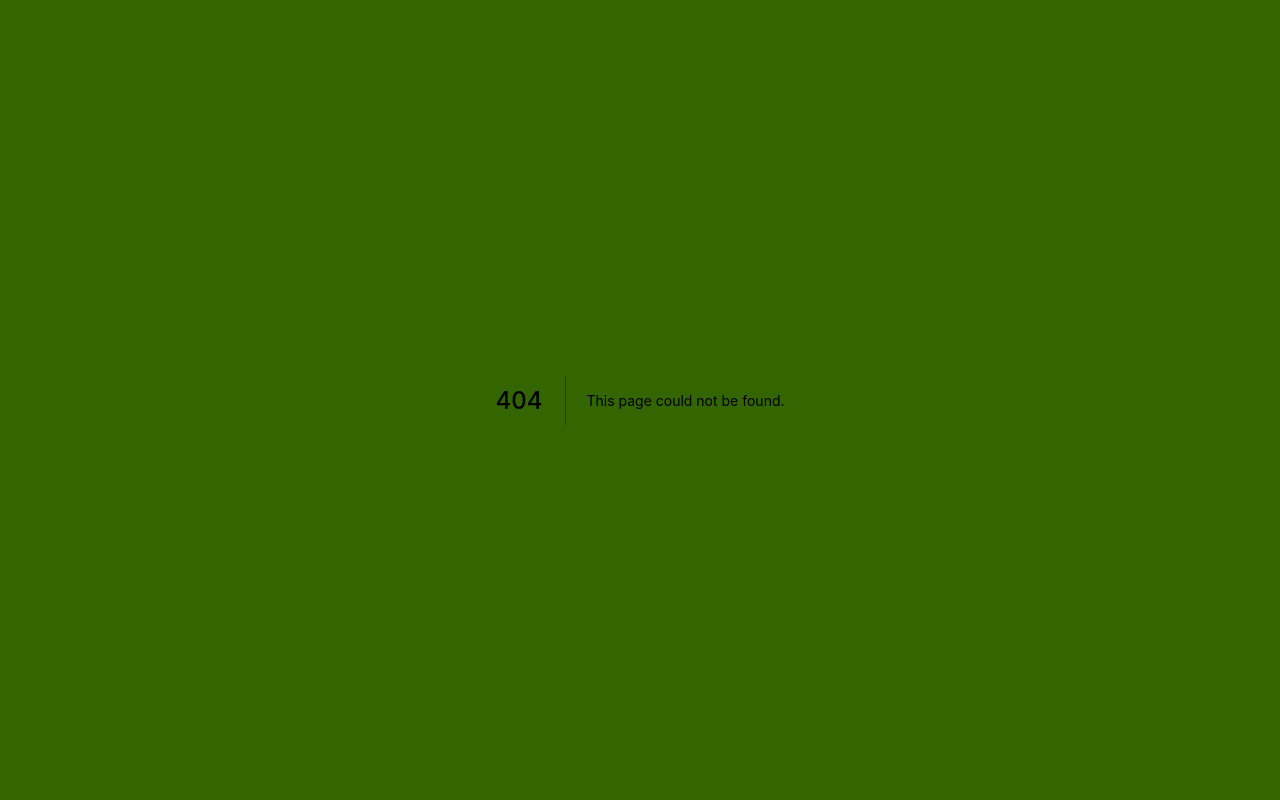
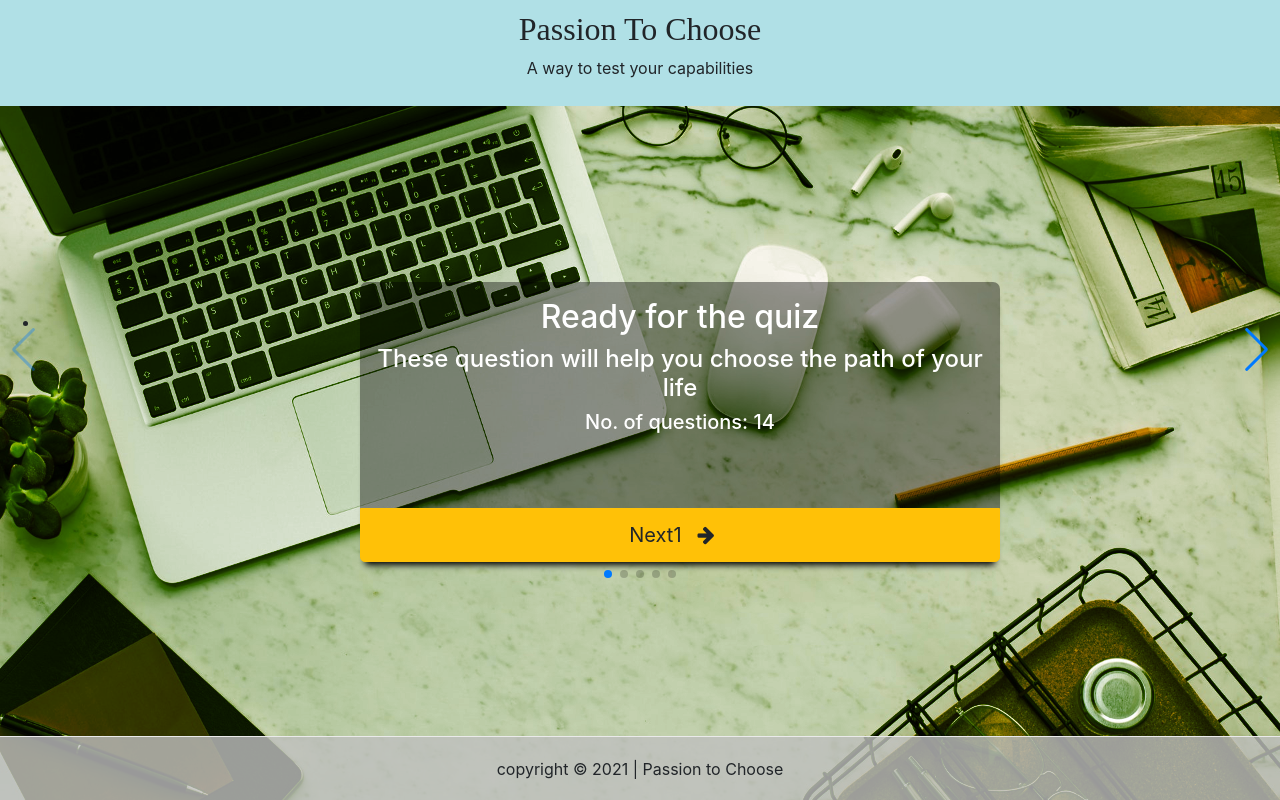
Before and after one commit to harshmittal1750/passion_to_choose_web, a Next.js app: page /page in a window 1280 px wide. Before the commit this address had no page. Built offline with nearby package versions, Linux system fonts and the light colour scheme.

Commit message:
swiper js setup and update structure of header and footer

```diff
--- a/Components/Box.js
+++ b/Components/Box.js
@@ -1,31 +1,23 @@
 import React from "react";
 import boxStyles from "../styles/Box.module.css";
-import { Container, ButtonToggle } from "reactstrap";
-import "font-awesome/css/font-awesome.css";
+import { Container } from "reactstrap";
 
-const nextBtn = () => {
-  alert("Next button clicked");
-};
+import Button1 from "./Button1";
+import Button2 from "./Button2";
+
 
 const Box = () => {
   return (
+    <React.Fragment>
       <Container className={boxStyles.centreBox}>
         <div className={boxStyles.centerHeading}>
           <h2>Ready for the quiz</h2>
           <h4>These question will help you choose the path of your life</h4>
           <h5>No. of questions: 14</h5>
         </div>
-      <ButtonToggle
-        size="lg"
-        block
-        color="warning"
-        className={boxStyles.button}
-        onClick={() => nextBtn()}
-      >
-        Next
-        <i className="fa fa-arrow-right p-3"></i>
-      </ButtonToggle>
+        <Button1 />
       </Container>
+    </React.Fragment>
   );
 };
 
--- /dev/null
+++ b/Components/Button1.js
@@ -0,0 +1,26 @@
+import React from "react";
+import { ButtonToggle } from "reactstrap";
+import boxStyles from "../styles/Box.module.css";
+
+const nextBtn = () => {
+  alert("Next button clicked");
+};
+
+const Button1 = () => {
+  return (
+    <>
+      <ButtonToggle
+        size="lg"
+        block
+        color="warning"
+        className={boxStyles.button}
+        onClick={() => nextBtn()}
+      >
+        Next1
+        <i className="fa fa-arrow-right p-3"></i>
+      </ButtonToggle>
+    </>
+  );
+};
+
+export default Button1;
--- /dev/null
+++ b/Components/Button2.js
@@ -0,0 +1,28 @@
+import React from "react";
+import { ButtonToggle } from "reactstrap";
+import boxStyles from "../styles/Box.module.css";
+
+const Button2 = () => {
+  return (
+    <>
+      <ButtonToggle
+        size="lg"
+        block
+        color="warning"
+        className={boxStyles.button}
+        onClick={() => nextBtn()}
+      >
+        <span>
+          <i className="fa fa-arrow-left p-3"></i>
+          Previous
+        </span>
+        <span>
+          Next
+          <i className="fa fa-arrow-right p-3"></i>
+        </span>
+      </ButtonToggle>
+    </>
+  );
+};
+
+export default Button2;
--- a/Components/Layout.js
+++ b/Components/Layout.js
@@ -1,28 +1,19 @@
 import React from "react";
-import "bootstrap/dist/css/bootstrap.min.css";
 
 import Meta from "./Meta";
 import Header from "./Header";
-import Footer from './Footer'
-import Box from './Box'
+import Footer from "./Footer";
+import Box from "./Box";
 
-const Layout = () => {
+const Layout = ({ children }) => {
   return (
     <React.Fragment>
       <Meta />
       <Header />
-      <Box/>
-      <Footer/>
+      {children}
+      <Footer />
     </React.Fragment>
   );
 };
 
 export default Layout;
-
-/*
-TODO: iss file mai sabko call krke pages/index.js mai send kr rha hu
-<Meta/>: ismai sabhi meta tags and title tag hai
-<Header/>: ismai heading of the page hai
-<Box/>: ismai box ka material hai
-<Footer/>: ismai footer strip hai
-*/
--- /dev/null
+++ b/Components/Slider.js
@@ -0,0 +1,53 @@
+import React from "react";
+
+import Box from "./Box";
+
+import { Swiper, SwiperSlide } from "swiper/react";
+import SwiperCore, { Navigation, Pagination } from "swiper";
+import "swiper/swiper-bundle.css";
+
+SwiperCore.use([Navigation, Pagination]);
+
+const Slider = () => {
+  const slides = [];
+
+  for (let i = 0; i < 5; i++) {
+    slides.push(
+      <SwiperSlide key={`slide-${i}`} tag="li">
+        {/* <img
+          src={`https://picsum.photos/id/${i + 1}/540/320`}
+          style={{ listStyle: "none", margin: "auto" }}
+          alt={`slide ${i}`}
+        /> */}
+        <div
+          style={{
+            display: "flex",
+            justifyContent: "center",
+            padding: "1rem 0",
+          }}
+        >
+          <Box />
+        </div>
+      </SwiperSlide>
+    );
+  }
+
+  return (
+    <React.Fragment>
+      {/* lorem ipsum */}
+      <Swiper
+        id="main"
+        tag="section"
+        wrapperTag="ul"
+        navigation
+        pagination
+        spaceBetween={0}
+        slidesPerView={1}
+      >
+        {slides}
+      </Swiper>
+    </React.Fragment>
+  );
+};
+
+export default Slider;
--- a/package.json
+++ b/package.json
@@ -14,6 +14,7 @@
     "next": "10.0.9",
     "react": "17.0.2",
     "react-dom": "17.0.2",
-    "reactstrap": "^8.9.0"
+    "reactstrap": "^8.9.0",
+    "swiper": "^6.5.0"
   }
 }
--- a/pages/_app.js
+++ b/pages/_app.js
@@ -1,7 +1,14 @@
-import '../styles/globals.css'
+import "../styles/globals.css";
+import "font-awesome/css/font-awesome.css";
+import "bootstrap/dist/css/bootstrap.min.css";
+import Layout from "../Components/Layout";
 
 function MyApp({ Component, pageProps }) {
-  return <Component {...pageProps} />
+  return (
+    <Layout>
+       <Component {...pageProps} />
+    </Layout>
+  );
 }
 
-export default MyApp
+export default MyApp;
--- /dev/null
+++ b/pages/page.js
@@ -0,0 +1,12 @@
+import React from "react";
+import Slider from "../Components/Slider";
+
+const page = () => {
+  return (
+    <React.Fragment>
+      <Slider />
+    </React.Fragment>
+  );
+};
+
+export default page;
```
Also changed, not shown: pages/index.js (+3 -43 lines), styles/Slider.module.css (added, +7 -0 lines), 2 other files (tests, documents, lock files or other folders). Lines whose indentation alone changed are shown as unchanged.
